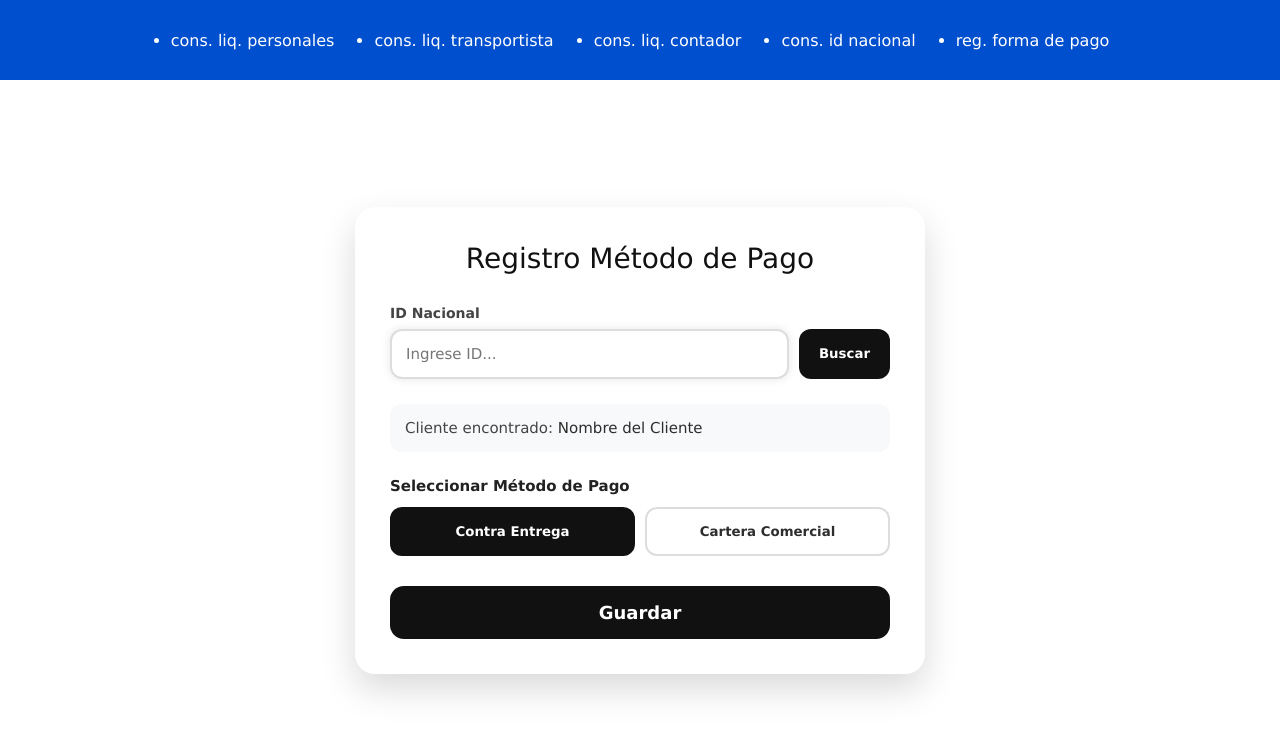
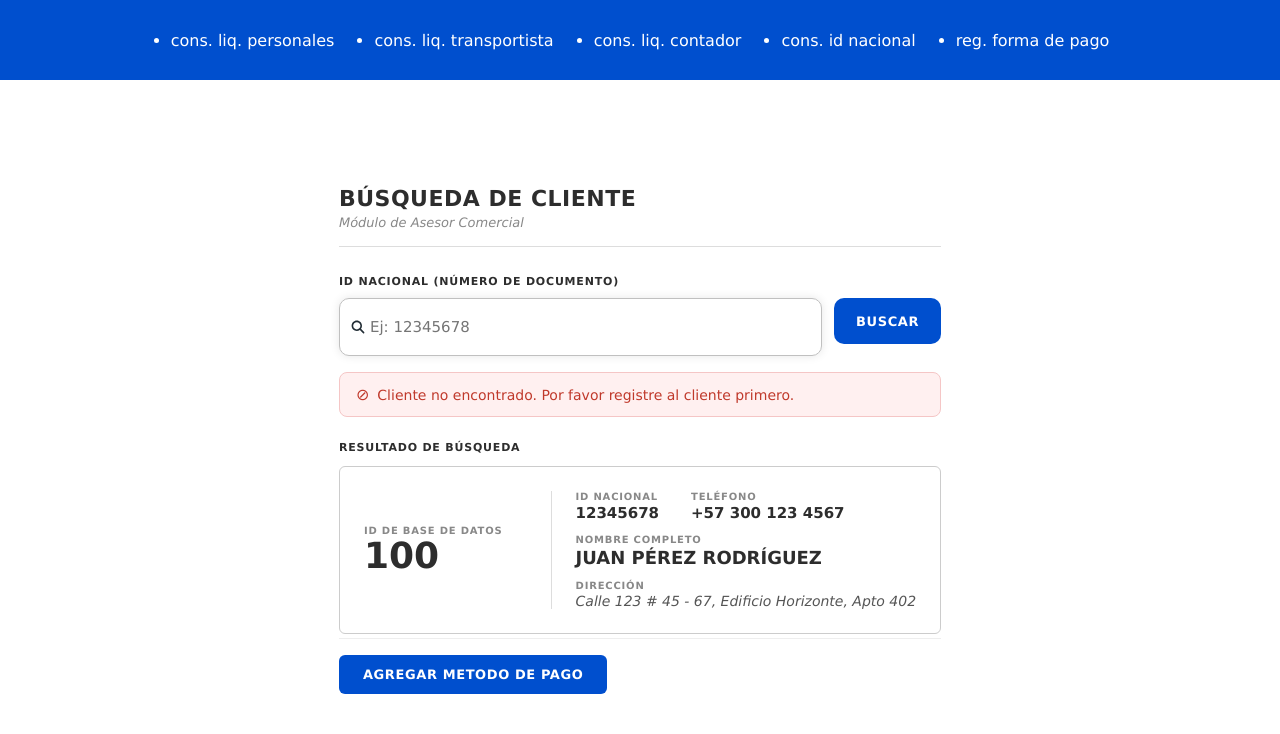
Before and after one commit to krouzackff/front-invoice, an Angular app: page /consultar-id-nacional in a window 1280 px wide. Shown: the top 734 px of the page. Built offline with nearby package versions, Linux system fonts and the light colour scheme.

Commit message:
feat: implementar UI consultar-id-nacional segun prototipo

```diff
--- a/src/app/consultar-id-nacional/consultar-id-nacional.css
+++ b/src/app/consultar-id-nacional/consultar-id-nacional.css
@@ -1,115 +1,218 @@
+/* ===================================================
+   CONSULTAR ID NACIONAL - Estilos del componente
+   Los colores base, fuentes, input y button
+   ya están definidos en styles.css (global).
+   Aquí solo se define la estructura y layout.
+   =================================================== */
+
+/* Contenedor principal */
 .container {
-    background: white;
-    width: 500px;
-    padding: 35px;
-    border-radius: 20px;
-    box-shadow: 0 15px 35px rgba(0, 0, 0, 0.15);
+    max-width: 680px;
+    padding: 32px 40px;
 }
 
-h1 {
-    text-align: center;
-    font-size: 28px;
-    margin-bottom: 30px;
-    color: #111;
+/* ---- Encabezado ---- */
+.page-header {
+    margin-bottom: 16px;
 }
 
-label {
-    font-size: 14px;
-    font-weight: 600;
-    color: #444;
-    margin-bottom: 8px;
-    display: block;
+.page-header h1 {
+    font-size: 22px;
+    font-weight: 700;
+    letter-spacing: 0.5px;
+    margin-bottom: 4px;
 }
 
-.row {
-    display: flex;
-    gap: 10px;
-    margin-bottom: 25px;
+.subtitle {
+    font-size: 13px;
+    color: #888;
+    font-style: italic;
 }
 
-input {
-    flex: 1;
-    padding: 14px;
-    border: 2px solid #ddd;
-    border-radius: 12px;
-    font-size: 15px;
-    transition: 0.3s;
+.divider {
+    border: none;
+    border-top: 1px solid #ddd;
+    margin-bottom: 28px;
 }
 
-input:focus {
-    border-color: #111;
-    outline: none;
+/* ---- Sección de búsqueda ---- */
+.search-section {
+    margin-bottom: 16px;
 }
 
-button {
-    cursor: pointer;
-    border: none;
-    transition: 0.3s;
+.search-section label {
+    display: block;
+    font-size: 11px;
+    font-weight: 700;
+    letter-spacing: 0.8px;
+    margin-bottom: 10px;
 }
 
-.btn-search {
-    padding: 14px 20px;
-    background: #111;
-    color: white;
-    border-radius: 12px;
-    font-weight: bold;
+.search-row {
+    display: flex;
+    gap: 12px;
+    align-items: stretch;
 }
 
-.btn-search:hover {
-    background: #333;
+.search-row input {
+    flex: 1;
+    height: 46px;
+    font-size: 15px;
+    padding-left: 36px;
 }
 
-.client-box {
-    background: #f8f9fa;
-    padding: 15px;
-    border-radius: 12px;
-    margin-bottom: 25px;
-    color: #444;
-    font-size: 15px;
+/* Botón buscar: hereda fondo de styles.css (--color-principal) */
+.btn-buscar {
+    height: 46px;
+    padding: 0 22px;
+    color: white;
+    font-size: 13px;
+    font-weight: 700;
+    letter-spacing: 0.6px;
+    border: none;
+    border-radius: 10px;
+    cursor: pointer;
+    transition: opacity 0.2s ease;
+    white-space: nowrap;
 }
 
-.section-title {
-    font-size: 15px;
-    font-weight: 700;
-    margin-bottom: 12px;
-    color: #222;
+.btn-buscar:hover {
+    opacity: 0.85;
 }
 
-.payment-options {
+/* ---- Mensaje de error ---- */
+.error-message {
     display: flex;
-    gap: 10px;
-    margin-bottom: 30px;
+    align-items: center;
+    gap: 8px;
+    background-color: #fff0f0;
+    border: 1px solid #f5c6c6;
+    color: #c0392b;
+    border-radius: 8px;
+    padding: 12px 16px;
+    font-size: 14px;
+    margin-bottom: 24px;
 }
 
-.option {
+.error-icon {
+    font-size: 16px;
+    color: #c0392b;
+    flex-shrink: 0;
+}
+
+/* ---- Sección de resultado ---- */
+.result-section {
+    margin-top: 8px;
+}
+
+.result-label {
+    font-size: 11px;
+    font-weight: 700;
+    letter-spacing: 0.8px;
+    margin-bottom: 12px;
+}
+
+/* Tarjeta del cliente */
+.client-card {
+    border: 1px solid #ccc;
+    border-radius: 6px;
+    display: flex;
+    align-items: stretch;
+    padding: 24px;
+    gap: 0;
+}
+
+/* Panel izquierdo: ID de BD */
+.client-card-left {
+    display: flex;
+    flex-direction: column;
+    justify-content: center;
+    padding-right: 24px;
+    min-width: 130px;
+}
+
+.client-card-divider {
+    width: 1px;
+    background-color: #ddd;
+    margin: 0 24px;
+    align-self: stretch;
+}
+
+/* Panel derecho: datos del cliente */
+.client-card-right {
     flex: 1;
-    padding: 15px;
-    border: 2px solid #ddd;
-    background: white;
-    border-radius: 12px;
+    display: flex;
+    flex-direction: column;
+    gap: 12px;
+}
+
+.data-row {
+    display: flex;
+    gap: 32px;
+}
+
+.data-group {
+    display: flex;
+    flex-direction: column;
+    gap: 2px;
+}
+
+/* Etiquetas de datos (ej: "ID NACIONAL") */
+.data-label {
+    font-size: 10px;
+    font-weight: 700;
+    letter-spacing: 0.8px;
+    color: #888;
+    text-transform: uppercase;
+}
+
+/* Valores de datos normales */
+.data-value {
+    font-size: 15px;
     font-weight: 600;
 }
 
-.option.active {
-    background: #111;
-    color: white;
-    border-color: #111;
+/* ID de base de datos (grande) */
+.data-id {
+    font-size: 36px;
+    font-weight: 700;
+    line-height: 1.1;
 }
 
-.option:hover {
-    transform: translateY(-2px);
+/* Nombre del cliente (destacado) */
+.data-name {
+    font-size: 18px;
+    font-weight: 700;
 }
 
-.btn-save {
-    width: 100%;
-    padding: 16px;
-    background: #111;
-    color: white;
-    border-radius: 14px;
-    font-size: 18px;
-    font-weight: bold;
+/* Dirección (estilo itálico) */
+.data-address {
+    font-size: 14px;
+    font-style: italic;
+    font-weight: 400;
+    color: #555;
 }
 
-.btn-save:hover {
-    background: #333;
+/* ---- Footer de la tarjeta ---- */
+.card-footer {
+    border-top: 1px solid #eee;
+    padding-top: 16px;
+    margin-top: 4px;
 }
+
+/* Botón de acción: hereda fondo de styles.css */
+.btn-action {
+    padding: 12px 24px;
+    color: white;
+    font-size: 13px;
+    font-weight: 700;
+    letter-spacing: 0.6px;
+    border: none;
+    border-radius: 6px;
+    cursor: pointer;
+    transition: opacity 0.2s ease;
+}
+
+.btn-action:hover {
+    opacity: 0.85;
+}
--- a/src/app/consultar-id-nacional/consultar-id-nacional.html
+++ b/src/app/consultar-id-nacional/consultar-id-nacional.html
@@ -1,25 +1,70 @@
 <div class="container">
-    <h1>Registro Método de Pago</h1>
 
-    <label>ID Nacional</label>
-
-    <div class="row">
-        <input type="text" placeholder="Ingrese ID...">
-        <button class="btn-search">Buscar</button>
+    <!-- Encabezado -->
+    <div class="page-header">
+        <h1>BÚSQUEDA DE CLIENTE</h1>
+        <p class="subtitle">Módulo de Asesor Comercial</p>
     </div>
 
-    <div class="client-box">
-        Cliente encontrado: <strong>Nombre del Cliente</strong>
+    <hr class="divider">
+
+    <!-- Campo de búsqueda por ID Nacional -->
+    <div class="search-section">
+        <label for="input-id-nacional">ID NACIONAL (NÚMERO DE DOCUMENTO)</label>
+        <div class="search-row">
+            <input
+                id="input-id-nacional"
+                type="text"
+                placeholder="Ej: 12345678"
+                class="inputLupa"
+            >
+            <button id="btn-buscar" class="btn-buscar">BUSCAR</button>
+        </div>
     </div>
 
-    <div class="section-title">
-        Seleccionar Método de Pago
+    <!-- Mensaje de error (visible cuando no se encuentra el cliente) -->
+    <div class="error-message" id="error-message">
+        <span class="error-icon">⊘</span>
+        Cliente no encontrado. Por favor registre al cliente primero.
     </div>
 
-    <div class="payment-options">
-        <button class="option active">Contra Entrega</button>
-        <button class="option">Cartera Comercial</button>
+    <!-- Resultado de búsqueda -->
+    <div class="result-section">
+        <p class="result-label">RESULTADO DE BÚSQUEDA</p>
+
+        <div class="client-card">
+            <div class="client-card-left">
+                <p class="data-label">ID DE BASE DE DATOS</p>
+                <p class="data-id">100</p>
+            </div>
+
+            <div class="client-card-divider"></div>
+
+            <div class="client-card-right">
+                <div class="data-row">
+                    <div class="data-group">
+                        <p class="data-label">ID NACIONAL</p>
+                        <p class="data-value">12345678</p>
+                    </div>
+                    <div class="data-group">
+                        <p class="data-label">TELÉFONO</p>
+                        <p class="data-value">+57 300 123 4567</p>
+                    </div>
+                </div>
+                <div class="data-group">
+                    <p class="data-label">NOMBRE COMPLETO</p>
+                    <p class="data-value data-name">JUAN PÉREZ RODRÍGUEZ</p>
+                </div>
+                <div class="data-group">
+                    <p class="data-label">DIRECCIÓN</p>
+                    <p class="data-value data-address">Calle 123 # 45 - 67, Edificio Horizonte, Apto 402</p>
+                </div>
+            </div>
+        </div>
+
+        <div class="card-footer">
+            <button id="btn-agregar-metodo-pago" class="btn-action">AGREGAR METODO DE PAGO</button>
+        </div>
     </div>
 
-    <button class="btn-save">Guardar</button>
 </div>
```
